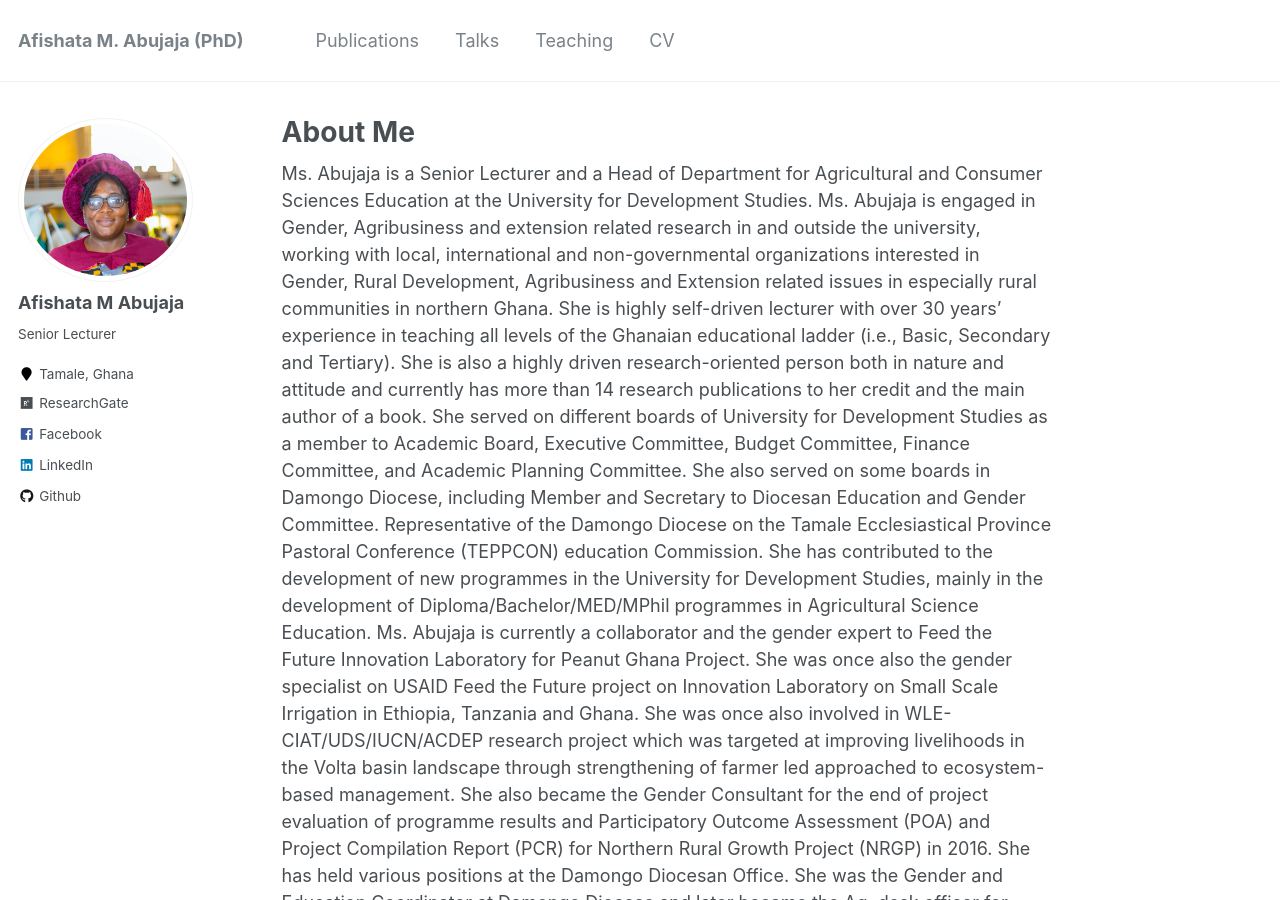
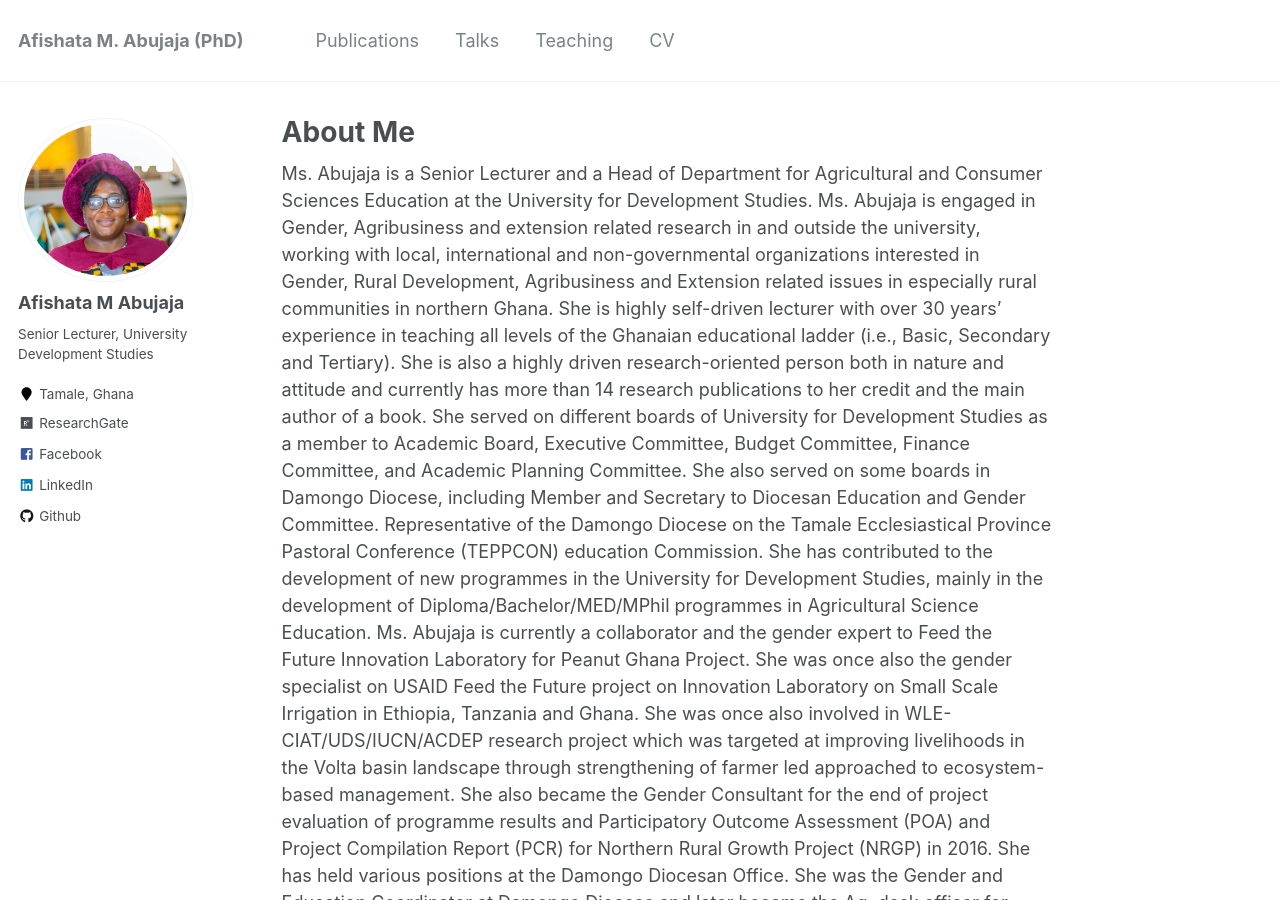
Before and after one commit to Abujaja93/abujaja, a Jekyll site: the page built from _pages/about.md, in a window 1280 px wide and 900 px high. Built offline with Jekyll 4.4.1, drawn with Linux system fonts in a browser that asks for light colours; part of the change alters nothing that is shown.

Commit message:
Update _config.yml

```diff
--- a/_config.yml
+++ b/_config.yml
@@ -82,7 +82,7 @@ analytics:
 author:
   name             : "Afishata M Abujaja"
   avatar           : "profile.jpg"
-  bio              : "Senior Lecturer"
+  bio              : "Senior Lecturer, University Development Studies"
   location         : "Tamale, Ghana"
   employer         :
   pubmed           : #"https://www.ncbi.nlm.nih.gov/pubmed/?term=john+snow"
@@ -94,7 +94,7 @@ author:
   codepen          :
   dribbble         :
   flickr           :
-  facebook         :  "https://web.facebook.com/evelyn.mohammed.50"
+  facebook         :  "evelyn.mohammed.50"
   foursquare       :
   github           : "abujaja93"
   google_plus      :
@@ -102,7 +102,7 @@ author:
   instagram        :
   impactstory      : #"https://profiles.impactstory.org/u/xxxx-xxxx-xxxx-xxxx"
   lastfm           :
-  linkedin         : "https://www.linkedin.com/in/afishata/"
+  linkedin         : "afishata"
   orcid            : #"http://orcid.org/yourorcidurl"
   pinterest        :
   soundcloud       :
```
